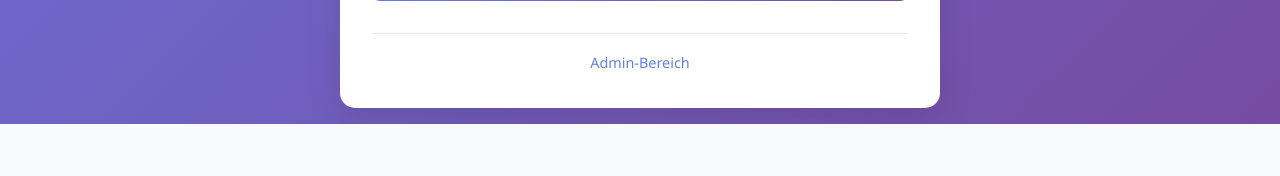
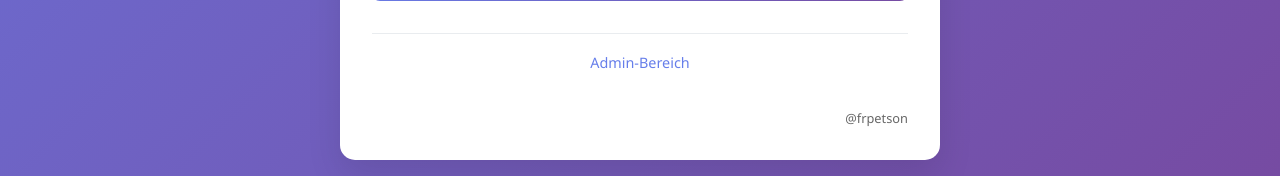
Before and after one commit to frankpetersohn/Schwerpunkteinwahl, a PHP site: page / in a window 1280 px wide. Shown: the part 1193-1369 px from the top of the page. Before the commit the page ends 1317 px from the top, so only its background shows below. Run offline with PHP 8.4, Linux system fonts and the light colour scheme; data comes from the database, SQL or seed files in the repository; data that the repository does not hold is empty.

Commit message:
Readme angepasst, footer ergänzt

```diff
--- a/webapp/assets/css/main.css
+++ b/webapp/assets/css/main.css
@@ -332,3 +332,10 @@ button:focus-visible {
         display: none;
     }
 }
+
+.footer {
+    text-align: right;
+    font-size: 0.8rem;
+    color: #666;
+    margin-top: 2rem;
+}
--- a/webapp/index.php
+++ b/webapp/index.php
@@ -157,6 +157,9 @@ $js_teilnehmer_anzahl = json_encode($teilnehmer_anzahl);
         <div class="admin-link">
             <a href="admin/">Admin-Bereich</a>
         </div>
+        <div class="footer">
+            @frpetson
+        </div>
     </div>
 
     <script>
```
Also changed, not shown: README.md.
